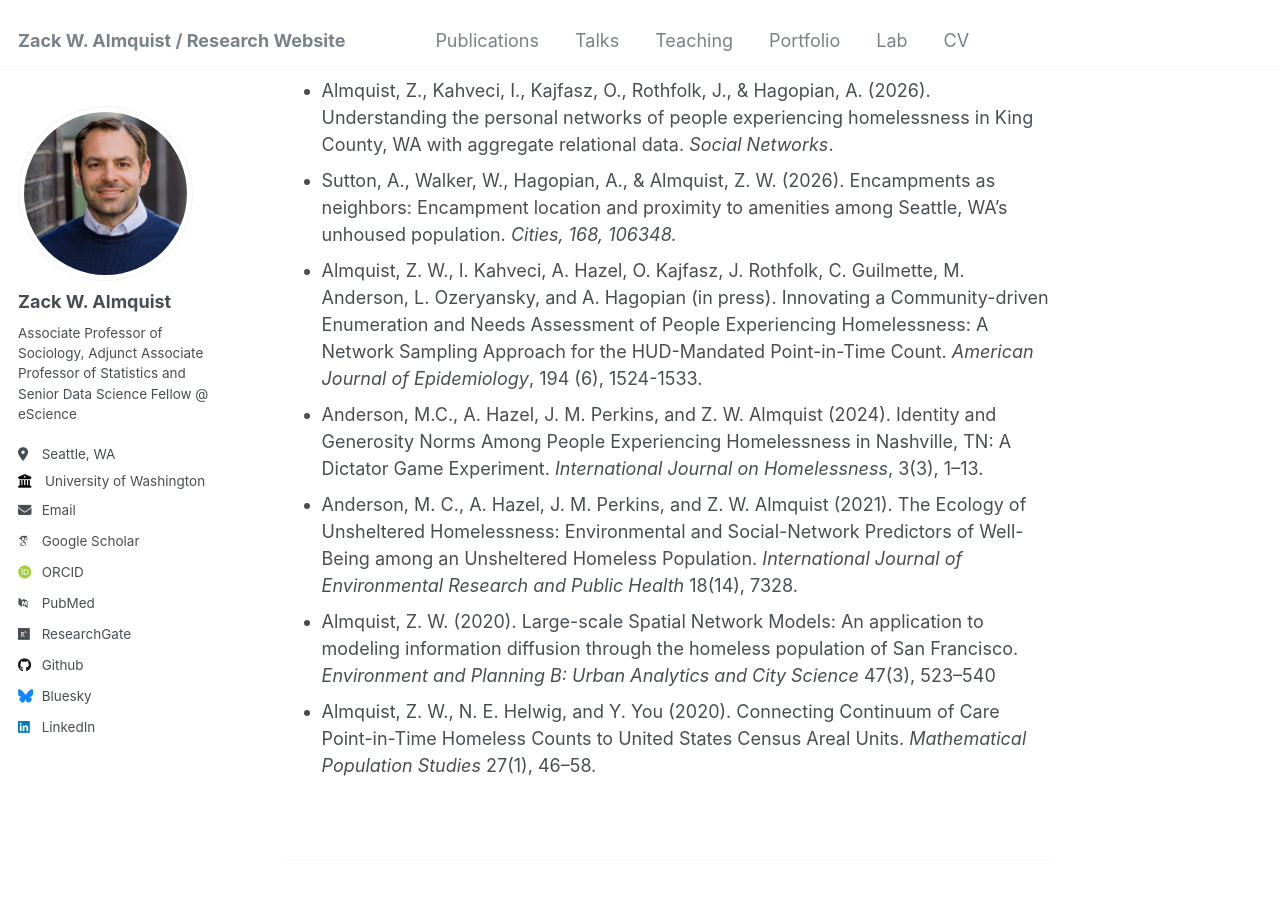
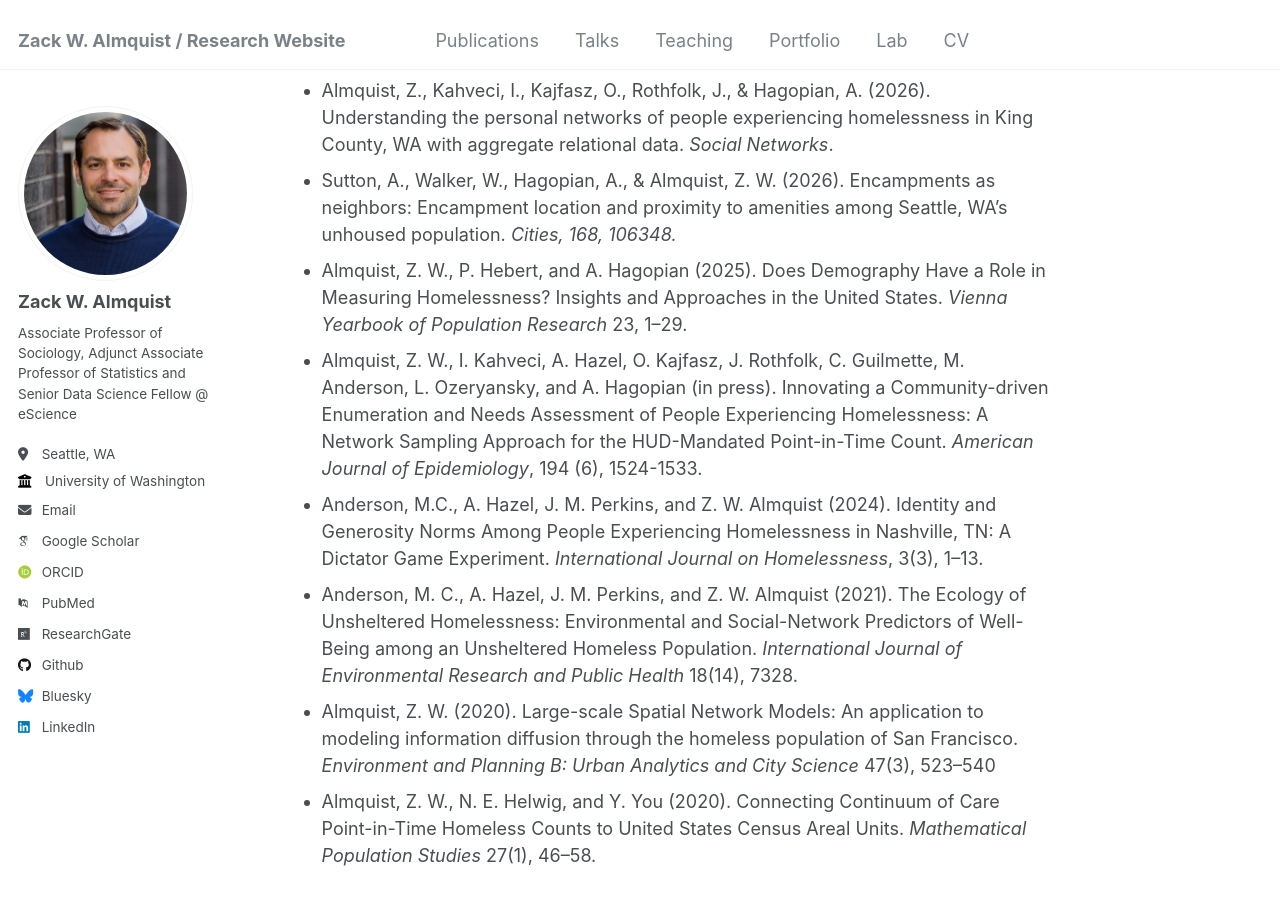
Before and after one commit to zalmquist/zalmquist.github.io, a Jekyll site: the page built from _portfolio/portfolio-1.md, in a window 1280 px wide and 900 px high, scrolled down 2487 px. Built offline with Jekyll 4.4.1, drawn with Linux system fonts in a browser that asks for light colours; some web fonts are replaced.

Commit message:
Update portfolio-1.md

```diff
--- a/_portfolio/portfolio-1.md
+++ b/_portfolio/portfolio-1.md
@@ -41,6 +41,7 @@ My research has focused on improving our understanding of population size and th
   Understanding the personal networks of people experiencing homelessness in King County, WA with aggregate relational data. <i>Social Networks</i>.
 *  Sutton, A., Walker, W., Hagopian, A., &amp; Almquist, Z. W. (2026). Encampments as neighbors: Encampment location and proximity to amenities
   among Seattle, WA's unhoused population. <i>Cities<i>, 168, 106348.
+* Almquist, Z. W., P. Hebert, and A. Hagopian (2025). Does Demography Have a Role in Measuring Homelessness? Insights and Approaches in the United States. <i>Vienna Yearbook of Population Research</i> 23, 1–29.
 * Almquist, Z. W., I. Kahveci, A. Hazel, O. Kajfasz, J. Rothfolk, C. Guilmette, M. Anderson, L. Ozeryansky, and A. Hagopian (in press). Innovating a Community-driven Enumeration and Needs Assessment of People Experiencing Homelessness: A Network Sampling Approach for the HUD-Mandated Point-in-Time Count. <i>American Journal of Epidemiology</i>, 194 (6), 1524-1533.
 * Anderson, M.C., A. Hazel, J. M. Perkins, and Z. W. Almquist (2024). Identity and Generosity Norms Among People Experiencing Homelessness in Nashville, TN: A Dictator Game Experiment. <i>International Journal on Homelessness</i>, 3(3), 1–13.
 * Anderson, M. C., A. Hazel, J. M. Perkins, and Z. W. Almquist (2021). The Ecology of Unsheltered Homelessness: Environmental and Social-Network Predictors of Well-Being among an Unsheltered Homeless Population. <i>International Journal of Environmental Research and Public Health</i> 18(14), 7328.
```
